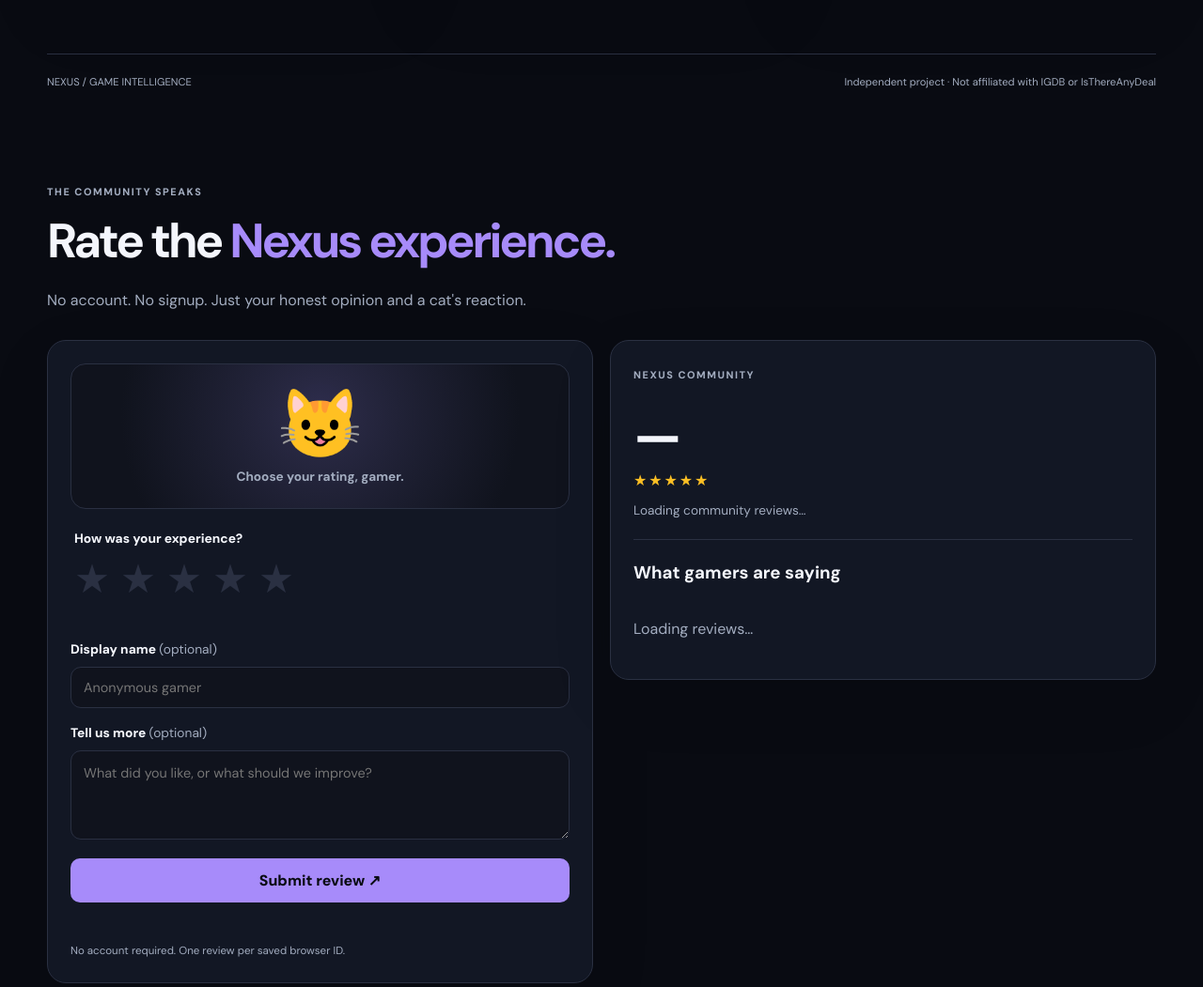
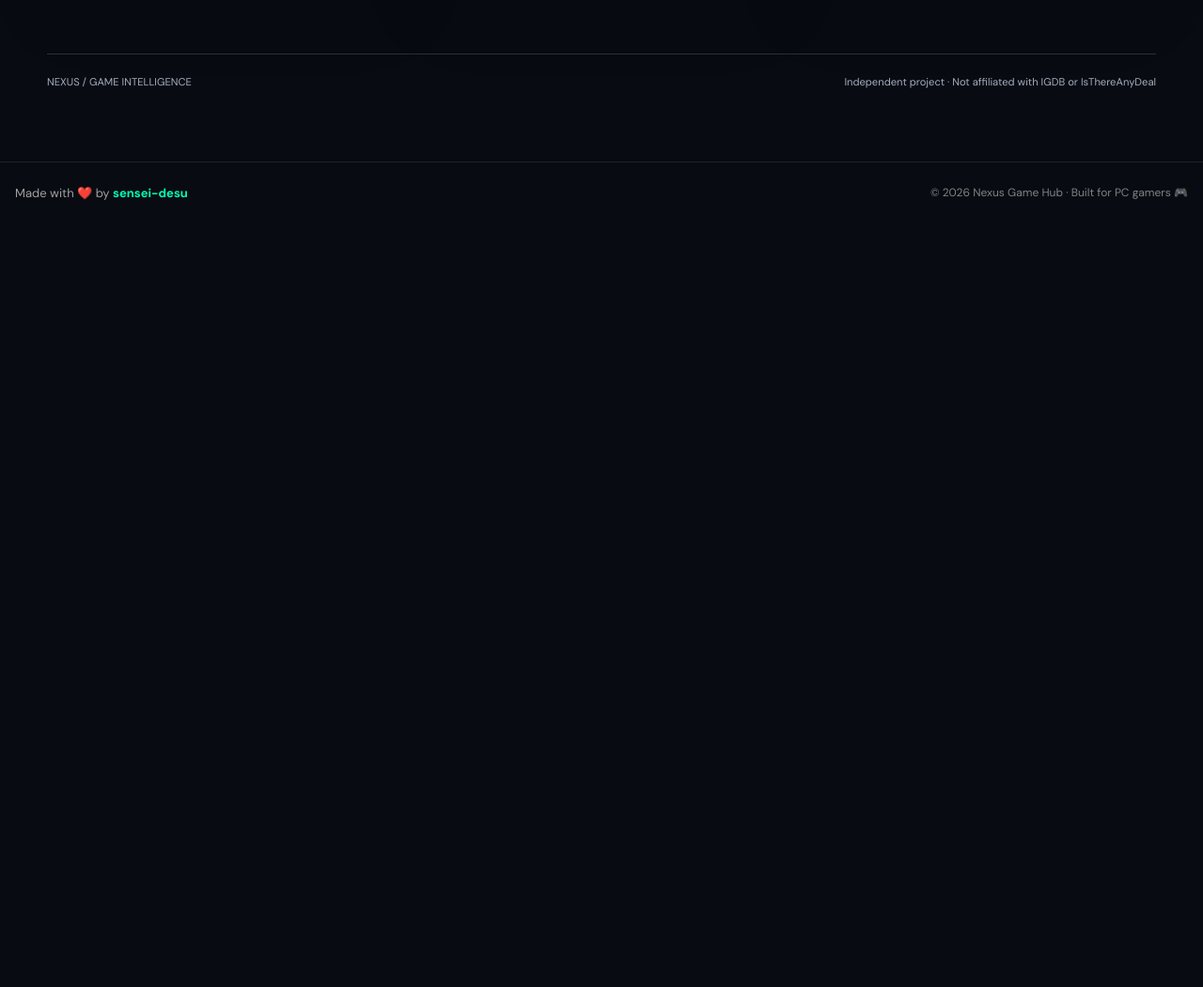
Before and after one commit to sensei-desu/game_tracker, a plain HTML site: page frontend/index.html in a window 1280 px wide. Shown: the part 1335-2386 px from the top of the page at 94% size. After the commit the page ends 1581 px from the top, so only its background shows below. Drawn offline with Linux system fonts and the light colour scheme.

Commit message:
Delete review section from index.html
Removed the review section from the website.

```diff
--- a/frontend/index.html
+++ b/frontend/index.html
@@ -48,79 +48,6 @@
     <section id="how" class="how"><div class="section-index">02 / BUILT FOR SMARTER SHOPPING</div><h2>One search. The full picture.</h2><div class="feature-grid"><article><span>⌕</span><h3>Find the game</h3><p>Look up a title and see the available metadata.</p></article><article><span>₹</span><h3>Compare offers</h3><p>Review storefront prices in the currency returned by the provider.</p></article><article><span>⌁</span><h3>Check the low</h3><p>Compare current offers with historical low data when available.</p></article></div></section>
     <footer><span>NEXUS / GAME INTELLIGENCE</span><span>Independent project · Not affiliated with IGDB or IsThereAnyDeal</span></footer>
   </main>
-
-<section class="review-section shell" id="websiteReviews">
-  <div class="review-heading">
-    <span class="section-index">THE COMMUNITY SPEAKS</span>
-    <h2>Rate the <span>Nexus experience.</span></h2>
-    <p>No account. No signup. Just your honest opinion and a cat's reaction.</p>
-  </div>
-
-  <div class="review-layout">
-    <article class="review-form-card">
-      <div class="review-cat-stage" aria-live="polite">
-        <div class="review-cat-emoji" id="reviewCatEmoji">😺</div>
-        <div class="review-cat-caption" id="reviewCatCaption">
-          Choose your rating, gamer.
-        </div>
-      </div>
-
-      <form id="websiteReviewForm">
-        <fieldset class="rating-field">
-          <legend>How was your experience?</legend>
-          <div class="star-picker" id="starPicker" role="group"
-               aria-label="Rate Nexus Game Hub from 1 to 5 stars">
-            <button type="button" class="rating-star" data-rating="1"
-                    aria-label="1 star">★</button>
-            <button type="button" class="rating-star" data-rating="2"
-                    aria-label="2 stars">★</button>
-            <button type="button" class="rating-star" data-rating="3"
-                    aria-label="3 stars">★</button>
-            <button type="button" class="rating-star" data-rating="4"
-                    aria-label="4 stars">★</button>
-            <button type="button" class="rating-star" data-rating="5"
-                    aria-label="5 stars">★</button>
-          </div>
-          <input type="hidden" id="reviewRating" value="0">
-        </fieldset>
-
-        <label class="review-label" for="reviewName">
-          Display name <span>(optional)</span>
-        </label>
-        <input id="reviewName" class="review-input"
-               type="text" maxlength="40" placeholder="Anonymous gamer">
-
-        <label class="review-label" for="reviewFeedback">
-          Tell us more <span>(optional)</span>
-        </label>
-        <textarea id="reviewFeedback" class="review-input"
-                  maxlength="1000" rows="3"
-                  placeholder="What did you like, or what should we improve?"></textarea>
-
-        <button class="review-submit primary" id="submitReview" type="submit">
-          Submit review ↗
-        </button>
-        <p class="review-status" id="reviewStatus" role="status"></p>
-        <p class="review-privacy">
-          No account required. One review per saved browser ID.
-        </p>
-      </form>
-    </article>
-
-    <aside class="review-community-card">
-      <span class="section-index">NEXUS COMMUNITY</span>
-      <div class="review-average" id="reviewAverage">—</div>
-      <div class="review-average-stars" aria-hidden="true">★★★★★</div>
-      <p id="reviewCount">Loading community reviews…</p>
-      <div class="review-divider"></div>
-      <h3>What gamers are saying</h3>
-      <div class="review-list" id="reviewList" aria-live="polite">
-        <p class="review-muted">Loading reviews…</p>
-      </div>
-    </aside>
-  </div>
-</section>
-
   <button id="matrixToggle" class="matrix-fab" aria-label="Open Chawchaa chat" title="Chat with Chawchaa"><span class="matrix-fab-icon">◈</span><span> CHAWCHAA</span></button>
   <section id="matrixPanel" class="matrix-panel" aria-label="Chawchaa gaming assistant" hidden>
     <header class="matrix-header"><div><span class="matrix-status-dot"></span><strong>CHAWCHAA</strong><small>Gaming intelligence · Ollama Cloud</small></div><button id="matrixClose" class="matrix-close" type="button" aria-label="Close Chawchaa">×</button></header>
```
